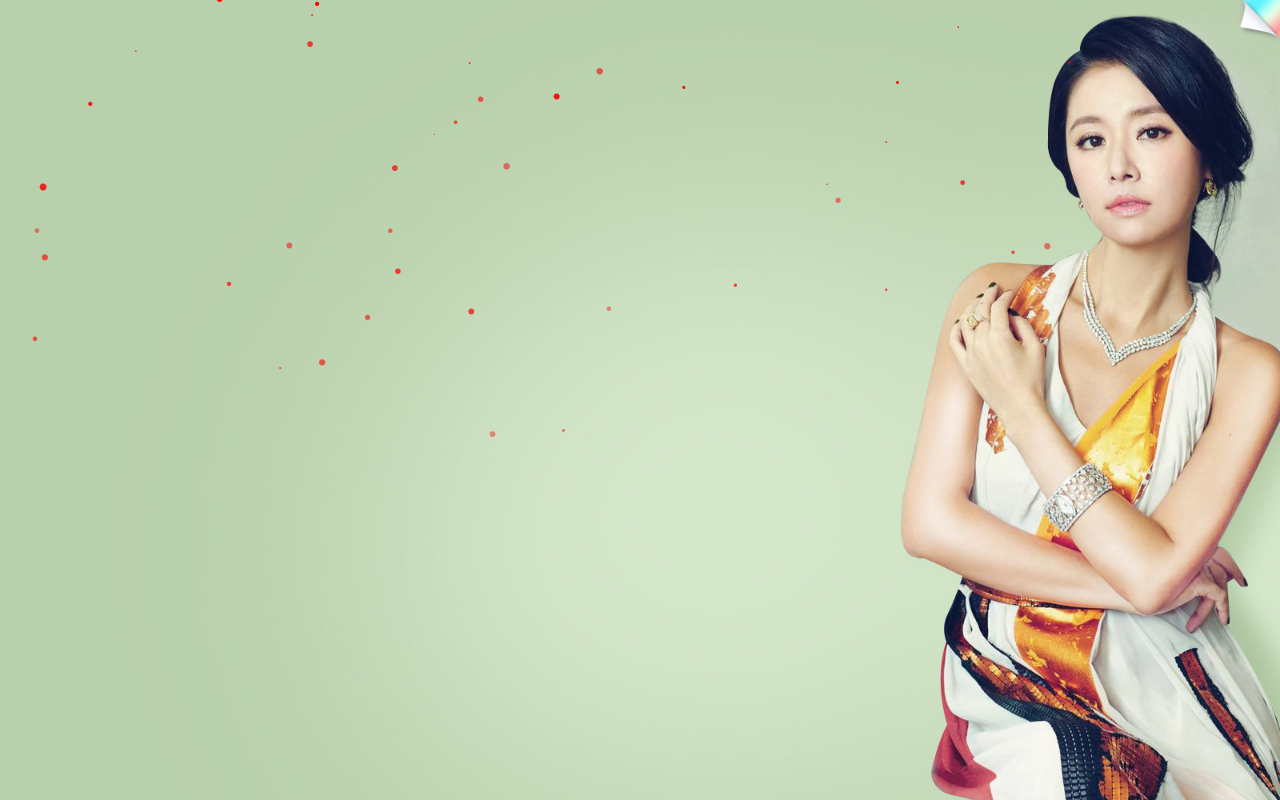
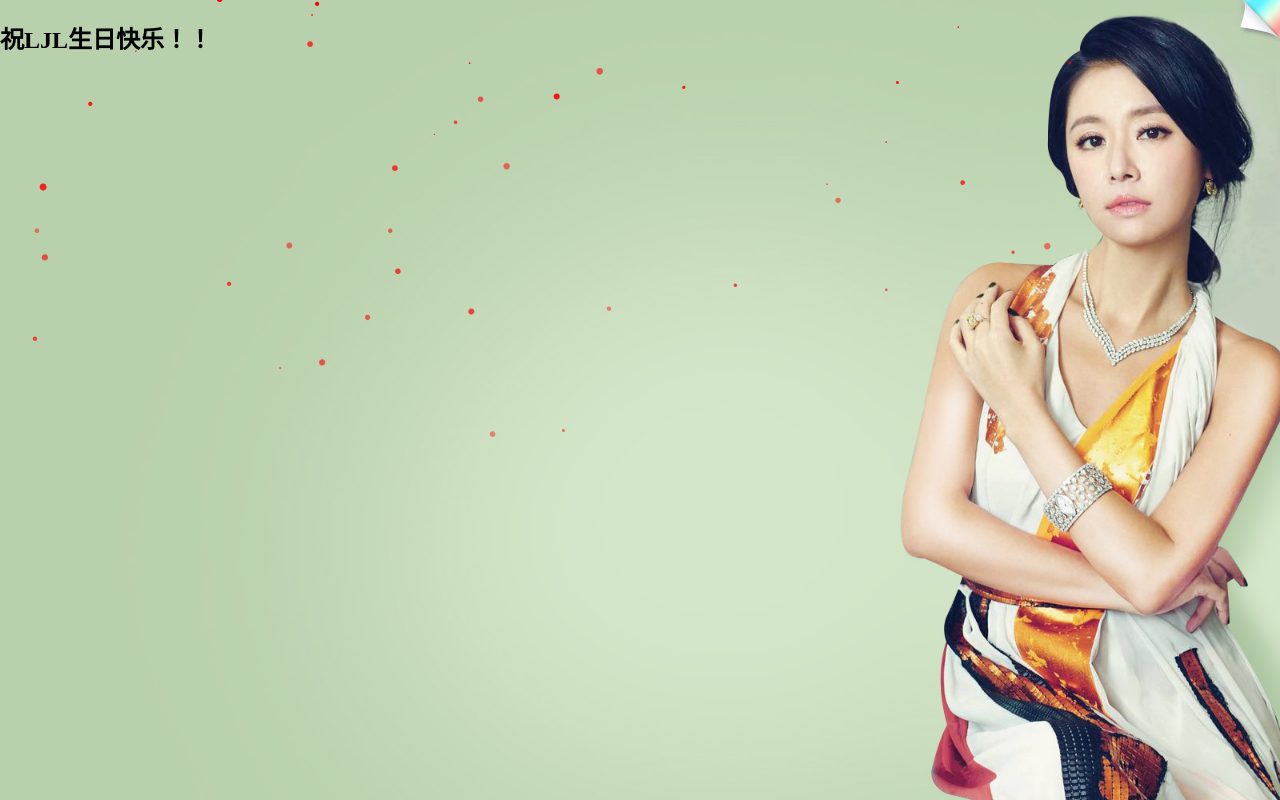
Before and after one commit to LJL0511/test2, a plain HTML site: page index.html in a window 1280 px wide. Drawn offline with Linux system fonts and the light colour scheme.

Commit message:
Update index.html

```diff
--- a/index.html
+++ b/index.html
@@ -82,6 +82,9 @@
 	  </ul>
    </div>
    <div id="tab-btn"></div>
+   <div>
+   	<h2>祝LJL生日快乐！！</h2>
+   </div>
 
   <script type="text/javascript" src="js/jquery.js"></script>
   <script type="text/javascript" src="js/jquery.snow.min.js"></script>
```
